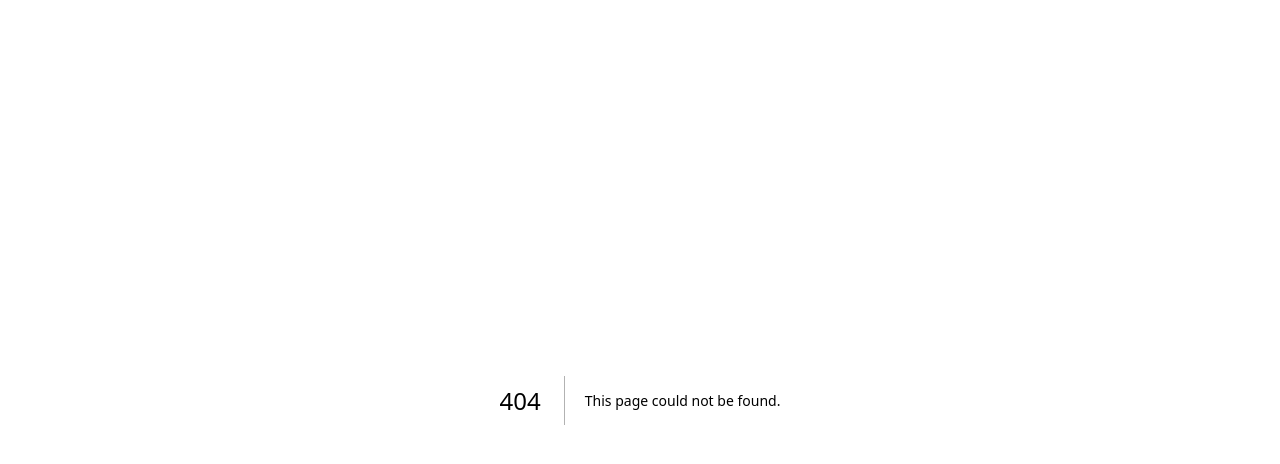
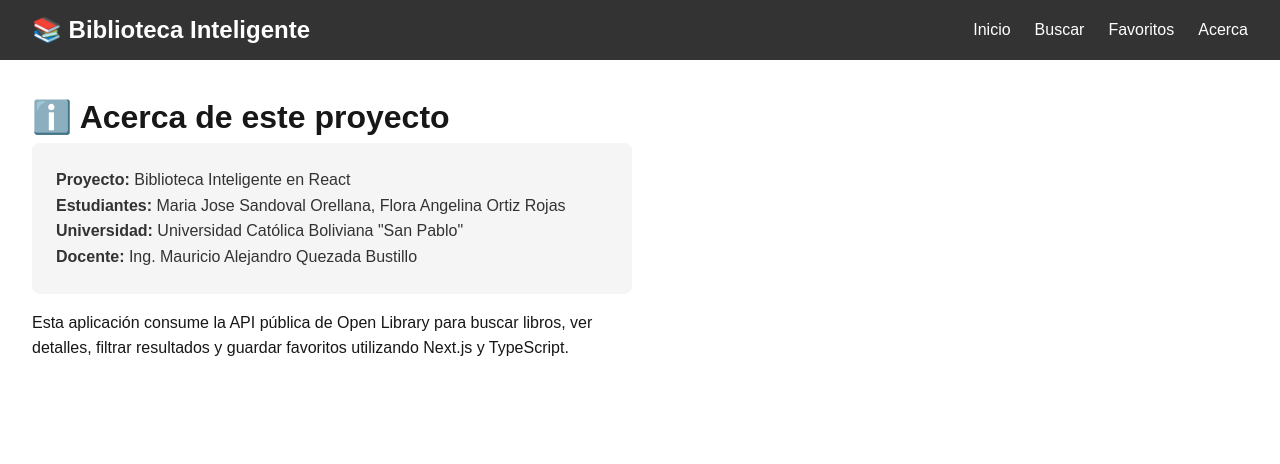
Before and after one commit to Majo2505/Biblioteca, a Next.js app: page /acerca in a window 1280 px wide. Before the commit this address had no page. Shown: the top 464 px of the page. Built offline with nearby package versions, Linux system fonts and the light colour scheme.

Commit message:
base de proyecto completo

```diff
--- /dev/null
+++ b/src/app/acerca/page.tsx
@@ -0,0 +1,16 @@
+export default function AboutPage() {
+  return (
+    <div style={{ maxWidth: '600px', lineHeight: '1.6' }}>
+      <h1>ℹ️ Acerca de este proyecto</h1>
+      <div style={{ backgroundColor: '#f5f5f5', padding: '1.5rem', borderRadius: '8px', color: '#333' }}>
+        <p><strong>Proyecto:</strong> Biblioteca Inteligente en React</p>
+        <p><strong>Estudiantes:</strong> Maria Jose Sandoval Orellana, Flora Angelina Ortiz Rojas </p>
+        <p><strong>Universidad:</strong> Universidad Católica Boliviana "San Pablo"</p>
+        <p><strong>Docente:</strong> Ing. Mauricio Alejandro Quezada Bustillo</p>
+      </div>
+      <p style={{ marginTop: '1rem' }}>
+        Esta aplicación consume la API pública de Open Library para buscar libros, ver detalles, filtrar resultados y guardar favoritos utilizando Next.js y TypeScript.
+      </p>
+    </div>
+  );
+}
--- a/src/app/layout.tsx
+++ b/src/app/layout.tsx
@@ -1,30 +1,29 @@
-import type { Metadata } from "next";
-import { Geist, Geist_Mono } from "next/font/google";
-import "./globals.css";
+import Navbar from '@/components/Navbar';
+// Si rescataste tu globals.css y lo moviste, impórtalo aquí.
+// Si no, puedes omitir esta línea por ahora.
+import './globals.css';
 
-const geistSans = Geist({
-  variable: "--font-geist-sans",
-  subsets: ["latin"],
-});
-
-const geistMono = Geist_Mono({
-  variable: "--font-geist-mono",
-  subsets: ["latin"],
-});
-
-export const metadata: Metadata = {
-  title: "Create Next App",
-  description: "Generated by create next app",
+export const metadata = {
+  title: 'Biblioteca Inteligente',
+  description: 'Proyecto de examen consumiendo la API de Open Library',
 };
 
 export default function RootLayout({
   children,
-}: Readonly<{
+}: {
   children: React.ReactNode;
-}>) {
+}) {
   return (
-    <html lang="en" className={`${geistSans.variable} ${geistMono.variable}`}>
-      <body>{children}</body>
+    <html lang="es">
+      <body>
+        {/* El Navbar aparecerá en la parte superior de todas las rutas obligatorias */}
+        <Navbar />
+
+        {/* Aquí es donde Next.js inyecta el contenido de cada página específica */}
+        <main style={{ padding: '2rem' }}>
+          {children}
+        </main>
+      </body>
     </html>
   );
 }
--- a/src/components/Navbar.tsx
+++ b/src/components/Navbar.tsx
@@ -0,0 +1,46 @@
+import Link from 'next/link';
+
+export default function Navbar() {
+  return (
+    <nav style={styles.nav}>
+      <div style={styles.logo}>
+        <Link href="/" style={styles.link}>
+          📚 Biblioteca Inteligente
+        </Link>
+      </div>
+      <ul style={styles.ul}>
+        <li><Link href="/" style={styles.link}>Inicio</Link></li>
+        <li><Link href="/buscar" style={styles.link}>Buscar</Link></li>
+        <li><Link href="/favoritos" style={styles.link}>Favoritos</Link></li>
+        <li><Link href="/acerca" style={styles.link}>Acerca</Link></li>
+      </ul>
+    </nav>
+  );
+}
+
+// Unos estilos básicos en línea para que se vea decente antes de usar SCSS
+const styles = {
+  nav: {
+    display: 'flex',
+    justifyContent: 'space-between',
+    padding: '1rem 2rem',
+    backgroundColor: '#333',
+    color: '#fff',
+    alignItems: 'center',
+  },
+  logo: {
+    fontSize: '1.5rem',
+    fontWeight: 'bold',
+  },
+  ul: {
+    display: 'flex',
+    listStyle: 'none',
+    gap: '1.5rem',
+    margin: 0,
+    padding: 0,
+  },
+  link: {
+    color: '#fff',
+    textDecoration: 'none',
+  }
+};
```
Also changed, not shown: src/app/buscar/page.tsx (added, +9 -0 lines), src/app/favoritos/page.tsx (added, +9 -0 lines), src/app/libro/[workId]/page.tsx (added, +10 -0 lines), src/app/page.tsx (+5 -62 lines).
